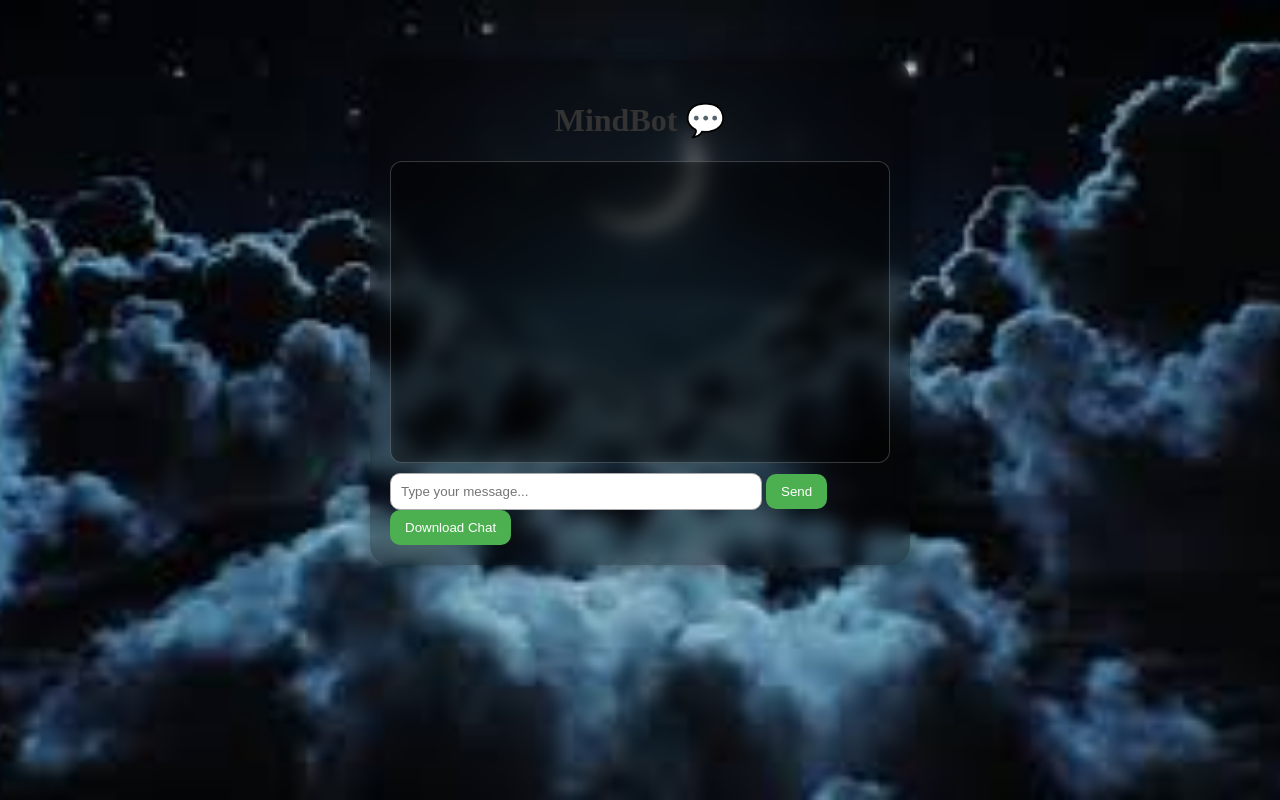
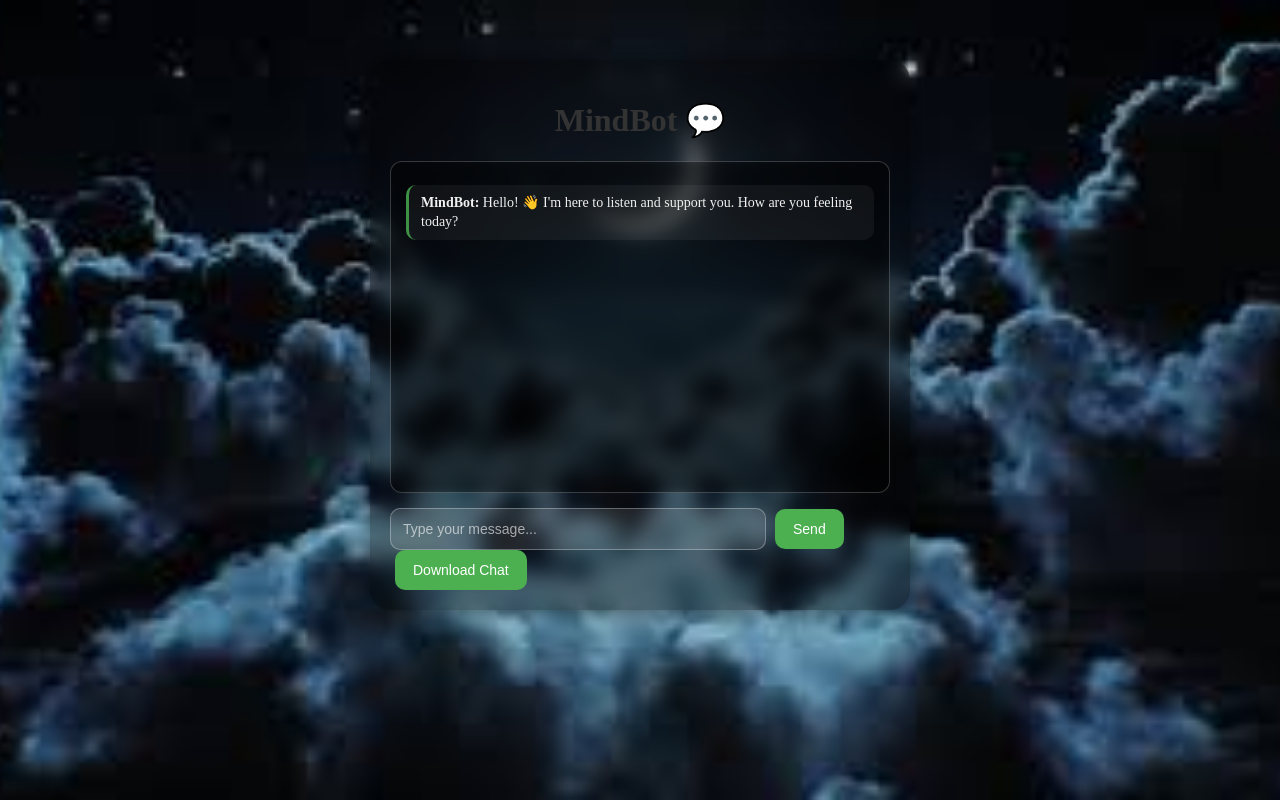
Before and after one commit to ssv0805/MINDBOT, a Flask app: page / in a window 1280 px wide. Run offline with Flask 3, Linux system fonts and the light colour scheme.

Commit message:
Assistant checkpoint: Enhanced chatbot intelligence and user experience
Assistant generated file changes:
- chatbot.py: Enhanced chatbot with better responses and conversation patterns
- templates/index.html: Add Enter key support and better UX, Improve styling and add message styling, Improve input and button styling
- .replit: Updated app configuration

---

User prompt:

i want u to analyze mindbot and suggest changes

Replit-Commit-Author: Assistant
Replit-Commit-Session-Id: f7a9cb1f-1d59-4217-b4d5-047c36783a22

```diff
--- a/chatbot.py
+++ b/chatbot.py
@@ -1,12 +1,68 @@
+
+import random
 from textblob import TextBlob
 
+# Enhanced response patterns
+POSITIVE_RESPONSES = [
+    "I'm really glad you're feeling positive! 😊 That's wonderful to hear!",
+    "Your positive energy is contagious! ✨ Keep that spirit up!",
+    "It sounds like things are going well for you! 🌟 What's been the highlight?",
+    "I love hearing such positivity! 😄 Care to share what's making you happy?"
+]
+
+NEGATIVE_RESPONSES = [
+    "I'm sorry you're feeling down. 💙 Want to talk more about what's bothering you?",
+    "That sounds really tough. 🫂 I'm here to listen without judgment.",
+    "I hear that you're struggling. 💚 Sometimes just talking about it can help.",
+    "It's okay to feel this way. 🌙 Would you like to share what's on your mind?"
+]
+
+NEUTRAL_RESPONSES = [
+    "Thanks for sharing that with me. 💭 I'm here to listen.",
+    "I appreciate you opening up. 🤝 How has your day been overall?",
+    "Thank you for trusting me with your thoughts. 💫 What's been on your mind lately?",
+    "I'm here for you. 🌸 Is there anything specific you'd like to talk about?"
+]
+
+# Keywords for specific mental health topics
+ANXIETY_KEYWORDS = ['anxious', 'anxiety', 'worried', 'nervous', 'panic', 'stressed', 'overwhelmed']
+DEPRESSION_KEYWORDS = ['sad', 'depressed', 'hopeless', 'empty', 'lonely', 'worthless', 'tired']
+ANGER_KEYWORDS = ['angry', 'furious', 'mad', 'frustrated', 'irritated', 'annoyed']
+GRATITUDE_KEYWORDS = ['grateful', 'thankful', 'blessed', 'appreciate', 'lucky']
+
 def get_bot_response(user_input):
+    if not user_input or len(user_input.strip()) == 0:
+        return "I'm here to listen. What's on your mind? 💙"
+
+    user_input_lower = user_input.lower()
     blob = TextBlob(user_input)
     sentiment_score = blob.sentiment.polarity
 
+    # Check for specific mental health keywords
+    if any(keyword in user_input_lower for keyword in ANXIETY_KEYWORDS):
+        return "I understand you're feeling anxious. 🌊 Try taking some deep breaths with me - in for 4, hold for 4, out for 4. Would you like to talk about what's making you feel this way?"
+
+    if any(keyword in user_input_lower for keyword in DEPRESSION_KEYWORDS):
+        return "I hear that you're going through a difficult time. 🌙 Your feelings are valid, and it's brave of you to reach out. Even small steps forward count. What's one small thing that brought you even a tiny bit of comfort today?"
+
+    if any(keyword in user_input_lower for keyword in ANGER_KEYWORDS):
+        return "It sounds like you're feeling really frustrated right now. 🔥 Anger can be a valid response to difficult situations. Would it help to talk about what triggered these feelings?"
+
+    if any(keyword in user_input_lower for keyword in GRATITUDE_KEYWORDS):
+        return "I love hearing about gratitude! 🌟 Focusing on what we're thankful for can be so powerful. What else has been bringing you joy lately?"
+
+    # Greetings
+    if any(greeting in user_input_lower for greeting in ['hello', 'hi', 'hey', 'good morning', 'good evening']):
+        return "Hello there! 👋 I'm MindBot, your mental health companion. I'm here to listen and support you. How are you feeling today?"
+
+    # Goodbye
+    if any(farewell in user_input_lower for farewell in ['bye', 'goodbye', 'see you', 'talk later']):
+        return "Take care of yourself! 🌸 Remember, I'm always here when you need someone to talk to. You're stronger than you know! 💪"
+
+    # Default sentiment-based responses
     if sentiment_score > 0.2:
-        return "I'm really glad you're feeling positive! 😊"
+        return random.choice(POSITIVE_RESPONSES)
     elif sentiment_score < -0.2:
-        return "I'm sorry you're feeling down. Want to talk more about it?"
+        return random.choice(NEGATIVE_RESPONSES)
     else:
-        return "Thanks for sharing. I'm here to listen."
+        return random.choice(NEUTRAL_RESPONSES)
--- a/templates/index.html
+++ b/templates/index.html
@@ -40,27 +40,58 @@
             border: 1px solid rgba(255, 255, 255, 0.2);
             border-radius: 12px;
             background: rgba(0, 0, 0, 0.2);
-            /* transparent background */
             backdrop-filter: blur(6px);
-            /* frosted glass effect */
             color: #f0f0f0;
-            margin-bottom: 10px;
+            margin-bottom: 15px;
+            padding: 15px;
+            font-size: 14px;
+            line-height: 1.4;
+        }
+
+        #chatbox p {
+            margin: 8px 0;
+            padding: 8px 12px;
+            border-radius: 10px;
+            background: rgba(255, 255, 255, 0.05);
+            border-left: 3px solid rgba(74, 175, 80, 0.8);
+        }
+
+        #chatbox p:nth-child(even) {
+            border-left: 3px solid rgba(33, 150, 243, 0.8);
+            background: rgba(255, 255, 255, 0.03);
         }
 
         input[type="text"] {
             width: 70%;
-            padding: 10px;
+            padding: 12px;
             border-radius: 10px;
-            border: 1px solid #aaa;
+            border: 1px solid rgba(255, 255, 255, 0.3);
+            background: rgba(255, 255, 255, 0.1);
+            color: #f0f0f0;
+            font-size: 14px;
+            outline: none;
+            transition: all 0.3s ease;
+        }
+
+        input[type="text"]:focus {
+            border-color: #4CAF50;
+            box-shadow: 0 0 10px rgba(76, 175, 80, 0.3);
+        }
+
+        input[type="text"]::placeholder {
+            color: rgba(255, 255, 255, 0.6);
         }
 
         button {
-            padding: 10px 15px;
+            padding: 12px 18px;
             border: none;
             border-radius: 10px;
             background-color: #4CAF50;
             color: white;
             cursor: pointer;
+            margin: 0 5px;
+            font-size: 14px;
+            transition: all 0.3s ease;
         }
 
         button:hover {
@@ -80,15 +111,32 @@
 
     <script>
         function sendMessage() {
-            var userInput = document.getElementById("userInput").value;
+            var userInput = document.getElementById("userInput").value.trim();
+            if (!userInput) return; // Don't send empty messages
+
             var chatbox = document.getElementById("chatbox");
+
+            // Add user message
             chatbox.innerHTML += "<p><strong>You:</strong> " + userInput + "</p>";
             document.getElementById("userInput").value = "";
+
+            // Show typing indicator
+            chatbox.innerHTML += "<p id='typing'><strong>MindBot:</strong> <em>typing...</em></p>";
+            chatbox.scrollTop = chatbox.scrollHeight;
 
             fetch("/get?msg=" + encodeURIComponent(userInput))
                 .then(response => response.text())
                 .then(data => {
+                    // Remove typing indicator
+                    document.getElementById('typing').remove();
+
+                    // Add bot response
                     chatbox.innerHTML += "<p><strong>MindBot:</strong> " + data + "</p>";
+                    chatbox.scrollTop = chatbox.scrollHeight;
+                })
+                .catch(error => {
+                    document.getElementById('typing').remove();
+                    chatbox.innerHTML += "<p><strong>MindBot:</strong> Sorry, I'm having trouble responding right now. Please try again.</p>";
                     chatbox.scrollTop = chatbox.scrollHeight;
                 });
         }
@@ -96,6 +144,20 @@
         function downloadChat() {
             window.location.href = "/download";
         }
+
+        // Add Enter key support
+        document.addEventListener('DOMContentLoaded', function() {
+            document.getElementById("userInput").addEventListener("keypress", function(event) {
+                if (event.key === "Enter") {
+                    event.preventDefault();
+                    sendMessage();
+                }
+            });
+
+            // Welcome message
+            var chatbox = document.getElementById("chatbox");
+            chatbox.innerHTML = "<p><strong>MindBot:</strong> Hello! 👋 I'm here to listen and support you. How are you feeling today?</p>";
+        });
     </script>
 </body>
 
```
Also changed, not shown: 1 other file.
